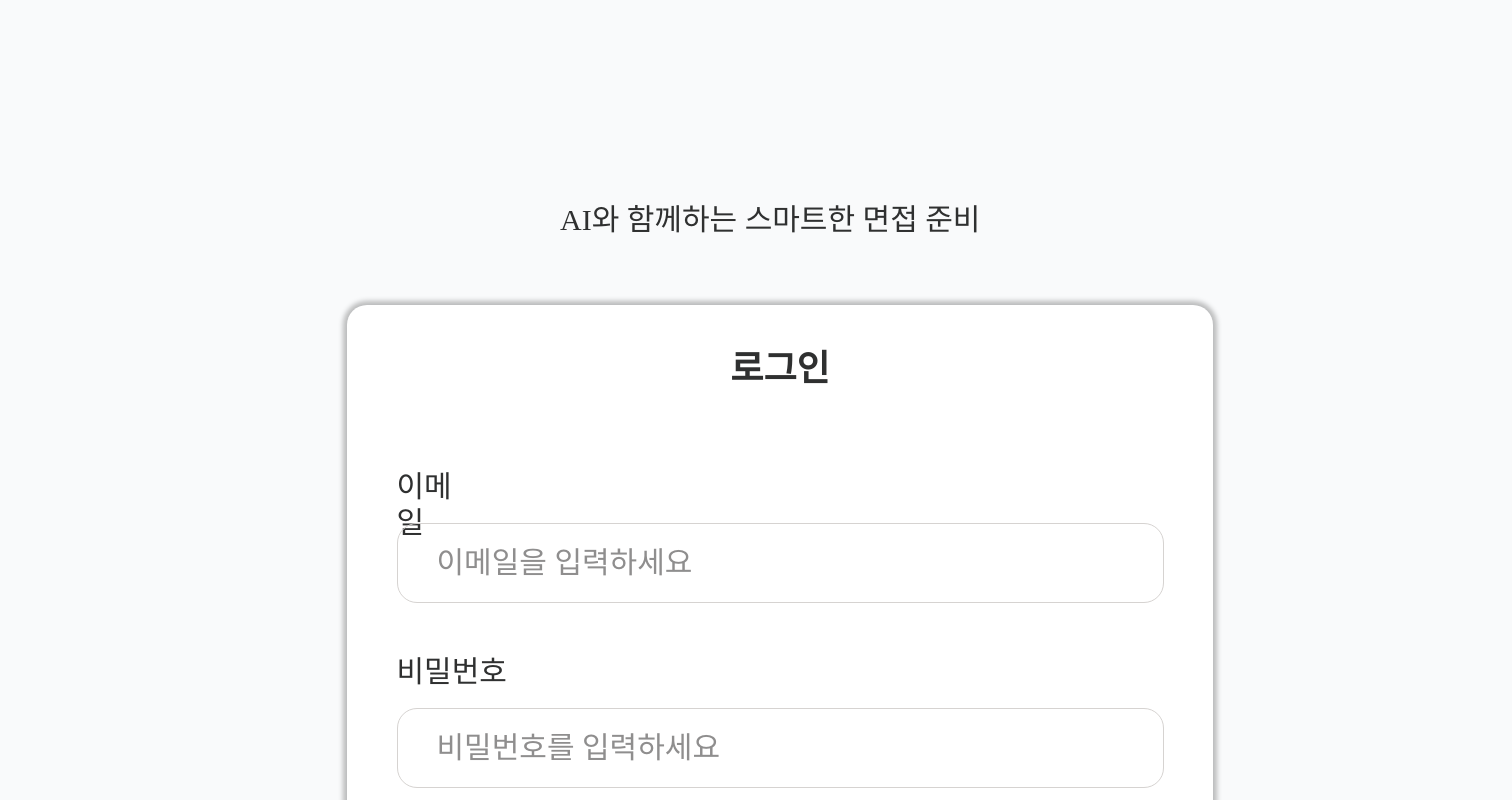
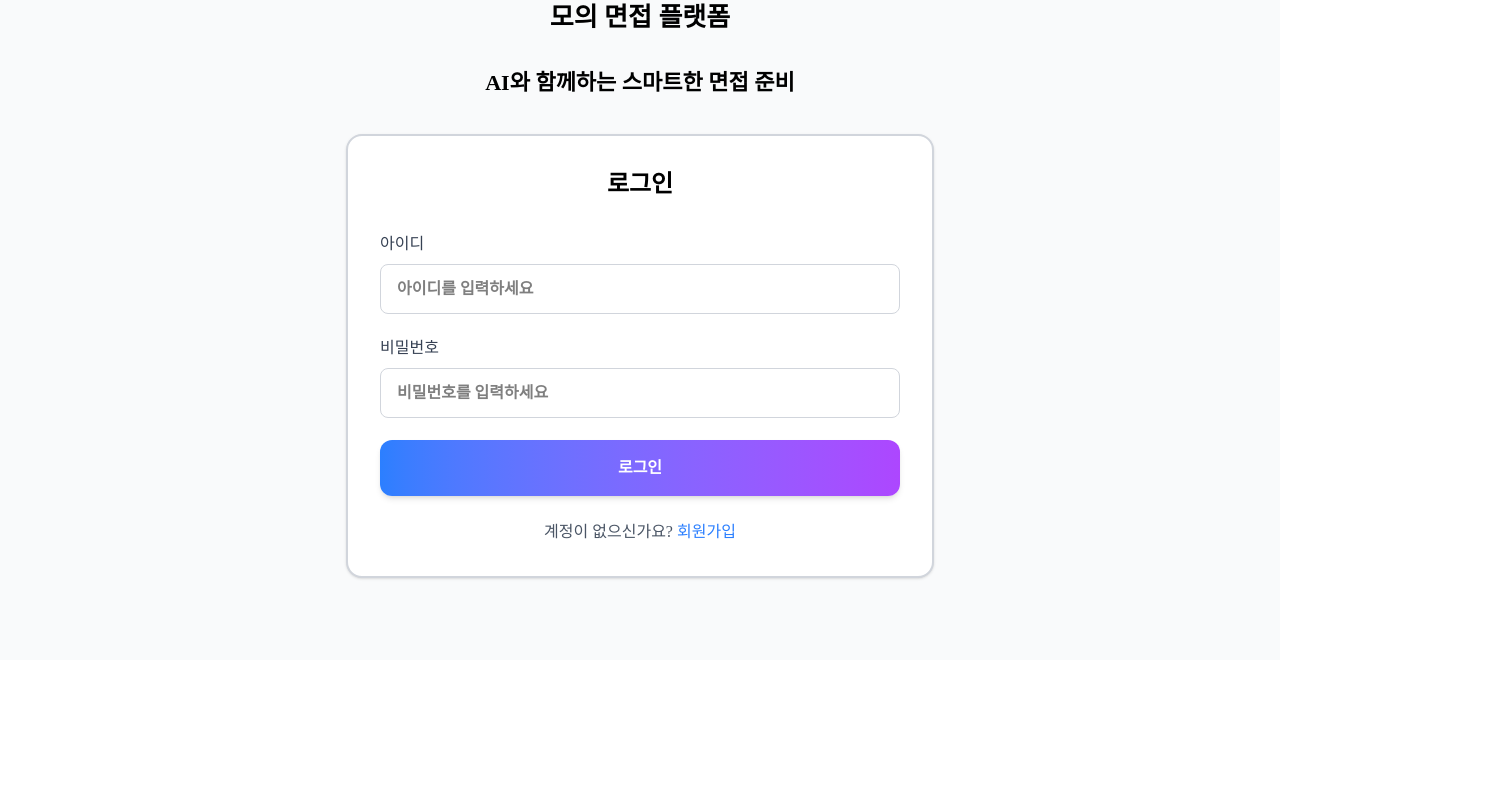
Before and after one commit to ydsic/my_interview_mate, a React (Vite) app: page /my_interview_mate/login in a window 1280 px wide. Shown: the part 140-940 px from the top of the page, 1512 px wide, since content can reach past the window. After the commit the page ends 800 px from the top, so only its background shows below. Built offline with nearby package versions, Linux system fonts and the light colour scheme; a web font is replaced by a local one.

Commit message:
feat: Supabase MCP Server 추가 및 DB 연동 후 로그인 테스트 코드 추가

```diff
--- a/src/components/common/HTagStyle.tsx
+++ b/src/components/common/HTagStyle.tsx
@@ -13,7 +13,11 @@ export function H2_content_title({ children }: textTag) {
 }
 
 export function H3_sub_detail({ children }: textTag) {
-  return <h2 className="text-[22px] font-semibold h-[48px]">{children}</h2>;
+  return <h3 className="text-[22px] font-semibold h-[48px]">{children}</h3>;
+}
+
+export function H4_placeholder({ children }: textTag) {
+  return <h4 className="text-[16px] font-semibold h-[48px]">{children}</h4>;
 }
 
 export function H5_button({ children }: textTag) {
--- a/src/page/LoginPage.tsx
+++ b/src/page/LoginPage.tsx
@@ -1,43 +1,107 @@
+import { useState } from 'react';
+import Button from '../components/common/Button';
+import {
+  H1_big_title,
+  H3_sub_detail,
+  H4_placeholder,
+} from '../components/common/HTagStyle';
+import Nav from '../components/common/Nav';
+import DefaultLayout from '../components/layout/DefaultLayout';
+import { Link } from 'react-router-dom';
+import { supabase } from '../supabaseClient';
+
 export default function LoginPage() {
+  const [email, setEmail] = useState('');
+  const [password, setPassword] = useState('');
+
+  const handleSubmit = async () => {
+    if (!email || !password) {
+      alert('이메일과 비밀번호를 입력하세요.');
+      return;
+    }
+    const { data, error } = await supabase
+      .from('user_info')
+      .select('*')
+      .eq('user_id', email)
+      .eq('password', password)
+      .single();
+    if (error) {
+      alert('로그인 중 오류가 발생했습니다.');
+      return;
+    }
+    if (data) {
+      alert('로그인 성공!');
+    } else {
+      alert('아이디 또는 비밀번호가 올바르지 않습니다.');
+    }
+  };
+
   return (
-    <div className="w-[1512px] h-[1656px] relative bg-gray-15 overflow-hidden">
-      <div className="text-white">모의면접 플랫폼</div>
-      <div className="left-[560px] top-[342px] absolute justify-start text-gray-100 text-3xl font-medium font-['Inter']">
-        AI와 함께하는 스마트한 면접 준비
-      </div>
-      <div className="w-[866px] px-11 pt-11 pb-24 left-[347px] top-[445px] absolute bg-white rounded-[20px] shadow-[0px_0px_4.800000190734863px_4px_rgba(0,0,0,0.25)] inline-flex flex-col justify-center items-center gap-20">
-        <div className="self-stretch text-center justify-start text-gray-100 text-4xl font-bold font-['Inter']">
-          로그인
-        </div>
-        <div className="w-[767px] h-96 relative">
-          <div className="w-20 left-0 top-0 absolute justify-start text-gray-100 text-3xl font-medium font-['Inter']">
-            이메일
-          </div>
-          <div className="w-[767px] h-20 left-0 top-[54px] absolute rounded-[20px] border border-stone-300"></div>
-          <div className="left-[40px] top-[76px] absolute justify-start text-gray-70 text-3xl font-medium font-['Inter']">
-            이메일을 입력하세요
-          </div>
-          <div className="left-0 top-[185px] absolute justify-start text-gray-100 text-3xl font-medium font-['Inter']">
-            비밀번호
-          </div>
-          <div className="w-[767px] h-20 left-0 top-[239px] absolute rounded-[20px] border border-stone-300"></div>
-          <div className="left-[40px] top-[261px] absolute justify-start text-gray-70 text-3xl font-medium font-['Inter']">
-            비밀번호를 입력하세요
+    <>
+      <Nav />
+      <DefaultLayout>
+        <div className="flex flex-col h-full justify-center items-center text-center gap-5">
+          <H1_big_title>모의 면접 플랫폼</H1_big_title>
+          <H3_sub_detail>AI와 함께하는 스마트한 면접 준비 </H3_sub_detail>
+
+          <div className="w-1/2 bg-gray-50 flex items-center justify-center px-4">
+            <div className="w-full">
+              <div className="bg-white rounded-2xl border-2 border-gray-300 p-8 shadow-sm">
+                <h1 className="text-2xl font-bold text-center mb-8">로그인</h1>
+
+                <div className="space-y-6">
+                  <div>
+                    <label className="flex font-medium text-gray-700 mb-2">
+                      아이디
+                    </label>
+                    <H4_placeholder>
+                      <input
+                        type="email"
+                        value={email}
+                        onChange={(e) => setEmail(e.target.value)}
+                        placeholder="아이디를 입력하세요"
+                        className="w-full px-4 py-3 border border-gray-300 rounded-lg focus:outline-none focus:ring-2 focus:ring-blue-500 focus:border-transparent"
+                      />
+                    </H4_placeholder>
+                  </div>
+
+                  <div>
+                    <label className="flex font-medium text-gray-700 mb-2">
+                      비밀번호
+                    </label>
+                    <H4_placeholder>
+                      <input
+                        type="password"
+                        value={password}
+                        onChange={(e) => setPassword(e.target.value)}
+                        placeholder="비밀번호를 입력하세요"
+                        className="w-full px-4 py-3 border border-gray-300 rounded-lg focus:outline-none focus:ring-2 focus:ring-blue-500 focus:border-transparent"
+                      />
+                    </H4_placeholder>
+                  </div>
+
+                  <Button
+                    onClick={handleSubmit}
+                    className="w-full py-4 bg-gradient-to-r from-blue-500 to-purple-500 text-white font-semibold rounded-lg hover:from-blue-600 hover:to-purple-600 transition-all duration-200 shadow-md"
+                  >
+                    로그인
+                  </Button>
+                </div>
+
+                <div className="mt-6 text-center">
+                  <span className="text-gray-600">계정이 없으신가요? </span>
+                  <Link
+                    to="/#"
+                    className="text-blue-500 hover:text-blue-600 font-medium"
+                  >
+                    회원가입
+                  </Link>
+                </div>
+              </div>
+            </div>
           </div>
         </div>
-        <div className="w-[767px] h-20 bg-gradient-to-r from-blue-500 to-purple-600 rounded-[20px]"></div>
-        <div className="justify-start text-white text-3xl font-bold font-['Inter']">
-          로그인
-        </div>
-        <div className="justify-start">
-          <span className="text-gray-100 text-3xl font-medium font-['Inter']">
-            계정이 없으신가요? {' '}
-          </span>
-          <span className="text-blue-100 text-3xl font-bold font-['Inter']">
-            회원가입
-          </span>
-        </div>
-      </div>
-    </div>
+      </DefaultLayout>
+    </>
   );
 }
--- a/src/supabaseClient.js
+++ /dev/null
@@ -1,6 +0,0 @@
-import { createClient } from '@supabase/supabase-js';
-
-const supabaseUrl = 'https://vlowdzoigoyaudsydqam.supabase.co';
-const supabaseKey =
-  'eyJhbGciOiJIUzI1NiIsInR5cCI6IkpXVCJ9.eyJpc3MiOiJzdXBhYmFzZSIsInJlZiI6InZsb3dkem9pZ295YXVkc3lkcWFtIiwicm9sZSI6ImFub24iLCJpYXQiOjE3NDM0MDg3NTUsImV4cCI6MjA1ODk4NDc1NX0.7ltcwu8G4_awXU5SFkAXRGnSeThjTTqAOVUm1bjtmnU';
-export const supabase = createClient(supabaseUrl, supabaseKey);
--- /dev/null
+++ b/src/supabaseClient.ts
@@ -0,0 +1,7 @@
+import { createClient, SupabaseClient } from '@supabase/supabase-js';
+
+const supabaseUrl: string = 'https://vlowdzoigoyaudsydqam.supabase.co';
+const supabaseKey: string =
+  'eyJhbGciOiJIUzI1NiIsInR5cCI6IkpXVCJ9.eyJpc3MiOiJzdXBhYmFzZSIsInJlZiI6InZsb3dkem9pZ295YXVkc3lkcWFtIiwicm9sZSI6ImFub24iLCJpYXQiOjE3NDM0MDg3NTUsImV4cCI6MjA1ODk4NDc1NX0.7ltcwu8G4_awXU5SFkAXRGnSeThjTTqAOVUm1bjtmnU';
+
+export const supabase: SupabaseClient = createClient(supabaseUrl, supabaseKey);
```
